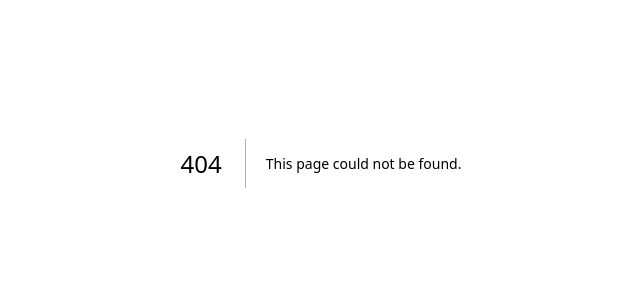
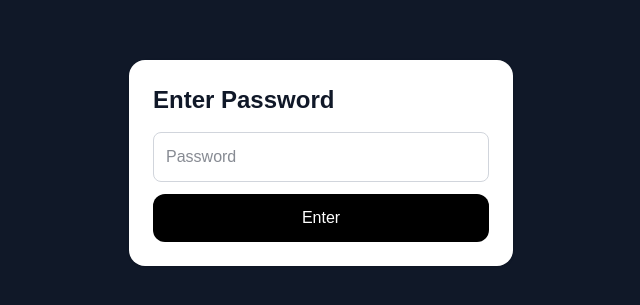
Before and after one commit to aloywong/za-zone-wall, a Next.js app: page /login in a window 1280 px wide. Before the commit this address had no page. Shown: the part 237-542 px from the top of the page, without its empty margins (319-959 px from the left). Built offline with nearby package versions, Linux system fonts and the light colour scheme.

Commit message:
update site

```diff
--- /dev/null
+++ b/app/api/login/route.ts
@@ -0,0 +1,22 @@
+import { NextRequest, NextResponse } from 'next/server';
+import { getAuthCookieValue } from '@/lib/site-auth';
+
+export async function POST(req: NextRequest) {
+  const body = await req.json().catch(() => null);
+  const password = body?.password;
+
+  if (!process.env.SITE_PASSWORD || password !== process.env.SITE_PASSWORD) {
+    return NextResponse.json({ success: false }, { status: 401 });
+  }
+
+  const res = NextResponse.json({ success: true });
+  res.cookies.set('site-auth', await getAuthCookieValue(process.env.SITE_PASSWORD), {
+    httpOnly: true,
+    secure: process.env.NODE_ENV === 'production',
+    sameSite: 'lax',
+    path: '/',
+    maxAge: 60 * 60 * 24 * 30, // 30 days
+  });
+
+  return res;
+}
--- /dev/null
+++ b/app/api/signed-url/route.ts
@@ -0,0 +1,46 @@
+import { NextRequest, NextResponse } from 'next/server';
+import { createClient } from '@supabase/supabase-js';
+import { getAuthCookieValue } from '@/lib/site-auth';
+
+const supabaseAdmin = createClient(
+  process.env.NEXT_PUBLIC_SUPABASE_URL!,
+  process.env.SUPABASE_SERVICE_ROLE_KEY!,
+);
+
+export async function POST(req: NextRequest) {
+  const sitePassword = process.env.SITE_PASSWORD;
+  const authCookie = req.cookies.get('site-auth')?.value;
+
+  if (
+    !sitePassword ||
+    !authCookie ||
+    authCookie !== (await getAuthCookieValue(sitePassword))
+  ) {
+    return NextResponse.json({ error: 'Unauthorized' }, { status: 401 });
+  }
+
+  const body = await req.json().catch(() => null);
+  const paths = body?.paths;
+
+  if (!Array.isArray(paths) || paths.length === 0) {
+    return NextResponse.json({ urls: {} });
+  }
+
+  const { data, error } = await supabaseAdmin.storage
+    .from('wall-images')
+    .createSignedUrls(paths, 60 * 60);
+
+  if (error) {
+    console.error('Signed URL error:', error);
+    return NextResponse.json({ error: 'Unable to load media' }, { status: 500 });
+  }
+
+  const urlMap: Record<string, string> = {};
+  data.forEach((item) => {
+    if (item.path && item.signedUrl) {
+      urlMap[item.path] = item.signedUrl;
+    }
+  });
+
+  return NextResponse.json({ urls: urlMap });
+}
--- /dev/null
+++ b/app/login/page.tsx
@@ -0,0 +1,60 @@
+'use client';
+
+import { useState } from 'react';
+import { useRouter } from 'next/navigation';
+
+export default function LoginPage() {
+  const [password, setPassword] = useState('');
+  const [error, setError] = useState('');
+  const [loading, setLoading] = useState(false);
+  const router = useRouter();
+
+  async function handleSubmit(e: React.FormEvent) {
+    e.preventDefault();
+    setError('');
+    setLoading(true);
+
+    const res = await fetch('/api/login', {
+      method: 'POST',
+      headers: { 'Content-Type': 'application/json' },
+      body: JSON.stringify({ password }),
+    });
+
+    setLoading(false);
+
+    if (res.ok) {
+      router.push('/');
+      router.refresh();
+    } else {
+      setError('Incorrect password. Try again.');
+    }
+  }
+
+  return (
+    <main className="flex min-h-screen items-center justify-center bg-gray-900 p-6">
+      <form
+        onSubmit={handleSubmit}
+        className="w-full max-w-sm rounded-2xl bg-white p-6 shadow"
+      >
+        <h1 className="mb-4 text-2xl font-semibold text-gray-900">
+          Enter Password
+        </h1>
+        <input
+          type="password"
+          value={password}
+          onChange={(e) => setPassword(e.target.value)}
+          placeholder="Password"
+          className="mb-3 w-full rounded-lg border border-gray-300 p-3 text-gray-900"
+        />
+        {error && <p className="mb-3 text-sm text-red-600">{error}</p>}
+        <button
+          type="submit"
+          disabled={loading}
+          className="w-full rounded-xl bg-black px-5 py-3 text-white disabled:opacity-50"
+        >
+          {loading ? 'Checking...' : 'Enter'}
+        </button>
+      </form>
+    </main>
+  );
+}
--- a/app/page.tsx
+++ b/app/page.tsx
@@ -29,8 +29,8 @@ type Post = {
   username: string;
   tag: string;
   caption: string;
-  media_url: string;
-  media_type: 'image' | 'video';
+  media_path: string | null;
+  media_type: 'image' | 'video' | null;
   created_at: string;
 };
 
@@ -41,6 +41,7 @@ export default function HomePage() {
   const [mediaFile, setMediaFile] = useState<File | null>(null);
   const [posts, setPosts] = useState<Post[]>([]);
   const [loading, setLoading] = useState(false);
+  const [signedUrls, setSignedUrls] = useState<Record<string, string>>({});
 
   async function fetchPosts() {
     const { data, error } = await supabase
@@ -54,6 +55,20 @@ export default function HomePage() {
     }
 
     setPosts((data as Post[]) || []);
+  }
+
+  async function fetchSignedUrls(paths: string[]) {
+    if (paths.length === 0) return;
+
+    const res = await fetch('/api/signed-url', {
+      method: 'POST',
+      headers: { 'Content-Type': 'application/json' },
+      body: JSON.stringify({ paths }),
+    });
+
+    const { urls } = await res.json();
+
+    setSignedUrls((prev) => ({ ...prev, ...urls }));
   }
 
   useEffect(() => {
@@ -73,6 +88,16 @@ export default function HomePage() {
       supabase.removeChannel(channel);
     };
   }, []);
+
+  useEffect(() => {
+  const pathsNeeded = posts
+    .map((p) => p.media_path)
+    .filter((path): path is string => !!path && !signedUrls[path]);
+
+  if (pathsNeeded.length > 0) {
+    fetchSignedUrls(pathsNeeded);
+  }
+  }, [posts, signedUrls]);
 
   function getFileInfo(file: File) {
     const fileName = (file.name || '').toLowerCase();
@@ -98,16 +123,21 @@ export default function HomePage() {
     async function handleSubmit(e: React.FormEvent) {
       e.preventDefault();
 
-    if (!username || !tag || !caption || !mediaFile) {
-      alert('Please fill in all fields, including a photo or video.');
+      if (!username || !tag || !caption) {
+        alert('Please fill in your nickname, category, and caption.');
         return;
       }
 
       try {
         setLoading(true);
 
+        let mediaPath = '';
+        let mediaType: 'image' | 'video' = 'image';
+
+        if (mediaFile) {
           const file = mediaFile;
-      const { ext, rawType, mediaType } = getFileInfo(file);
+          const { ext, rawType, mediaType: detectedType } = getFileInfo(file);
+          mediaType = detectedType;
 
           let selectedFile: File | Blob = file;
           let contentType = rawType;
@@ -180,14 +210,7 @@ export default function HomePage() {
             throw uploadError;
           }
 
-      const { data: publicUrlData } = supabase.storage
-        .from('wall-images')
-        .getPublicUrl(filePath);
-
-      const mediaUrl = publicUrlData?.publicUrl || '';
-
-      if (!mediaUrl) {
-        throw new Error('Could not generate a valid media URL.');
+          mediaPath = filePath;
         }
 
         const { error: insertError } = await supabase.from('posts').insert([
@@ -195,8 +218,8 @@ export default function HomePage() {
             username,
             tag,
             caption,
-          media_url: mediaUrl,
-          media_type: mediaType,
+            media_path: mediaPath || null,
+            media_type: mediaFile ? mediaType : null,
           },
         ]);
 
@@ -210,7 +233,6 @@ export default function HomePage() {
         setCaption('');
         setMediaFile(null);
 
-      await fetchPosts();
         alert('Uploaded successfully!');
       } catch (err: any) {
         console.error(err);
@@ -219,7 +241,6 @@ export default function HomePage() {
         setLoading(false);
       }
 }
-
   function getTagInfo(tagValue: string) {
     return TAGS.find((t) => t.value === tagValue) ?? TAGS[0];
   }
@@ -231,12 +252,13 @@ export default function HomePage() {
         loop
         muted
         playsInline
-        className="fixed inset-0 h-full w-full object-cover -z-10"
+        aria-hidden="true"
+        className="fixed inset-0 h-full w-full object-cover object-center select-none"
       >
         <source src="/bg-video.mp4" type="video/mp4" />
       </video>
 
-      <div className="relative z-10 p-6">
+      <div className="relative z-10 inset-0 bg-transparent p-6">
         <div className="mx-auto max-w-6xl">
           <div className="mb-10 rounded-2xl bg-white/90 p-6 shadow">
             <h2 className="mb-4 text-3xl font-semibold text-gray-900">
@@ -316,11 +338,11 @@ export default function HomePage() {
               <div className="grid grid-cols-1 gap-6 md:grid-cols-2 lg:grid-cols-3">
                 {posts.map((post) => {
             const tagInfo = getTagInfo(post.tag);
-                  const mediaSource = post.media_url;
+            const mediaSource = post.media_path ? signedUrls[post.media_path] : null;
 
             const isVideo =
               post.media_type === 'video' ||
-                    /\.(mp4|mov|webm|m4v|3gp)(\?.*)?$/i.test(mediaSource || '');
+              /\.(mp4|mov|webm|m4v|3gp)$/i.test(post.media_path || '');
 
                   return (
                     <div
@@ -328,7 +350,8 @@ export default function HomePage() {
                       className="overflow-hidden rounded-2xl bg-white/95 shadow"
                       style={{ borderTop: `10px solid ${tagInfo.bg}` }}
                     >
-                      {isVideo ? (
+                      {mediaSource ? (
+                      isVideo ? (
                      <video
                       src={mediaSource}
                       autoPlay
@@ -343,7 +366,8 @@ export default function HomePage() {
                         alt={post.caption}
                         className="h-64 w-full object-cover"
                       />
-                      )}
+                    )
+                  ) : null}
 
                       <div className="p-4">
                         <span
--- /dev/null
+++ b/lib/site-auth.ts
@@ -0,0 +1,7 @@
+const encoder = new TextEncoder();
+
+export async function getAuthCookieValue(password: string) {
+  const digest = await crypto.subtle.digest('SHA-256', encoder.encode(password));
+
+  return Buffer.from(digest).toString('base64url');
+}
--- /dev/null
+++ b/proxy.ts
@@ -0,0 +1,25 @@
+import { NextRequest, NextResponse } from 'next/server';
+import { getAuthCookieValue } from '@/lib/site-auth';
+
+export async function proxy(req: NextRequest) {
+  const sitePassword = process.env.SITE_PASSWORD;
+  const authCookie = req.cookies.get('site-auth')?.value;
+  const isLoggedIn = Boolean(
+    sitePassword &&
+      authCookie &&
+      authCookie === (await getAuthCookieValue(sitePassword)),
+  );
+  const isLoginPage = req.nextUrl.pathname.startsWith('/login');
+  const isApiLogin = req.nextUrl.pathname === '/api/login';
+  const isPublicAsset = req.nextUrl.pathname === '/bg-video.mp4';
+
+  if (!isLoggedIn && !isLoginPage && !isApiLogin && !isPublicAsset) {
+    return NextResponse.redirect(new URL('/login', req.url));
+  }
+
+  return NextResponse.next();
+}
+
+export const config = {
+  matcher: ['/((?!_next/static|_next/image|favicon.ico).*)'],
+};
```
Also changed, not shown: 1 other file (tests, documents, lock files or other folders). Lines whose indentation alone changed are shown as unchanged.
